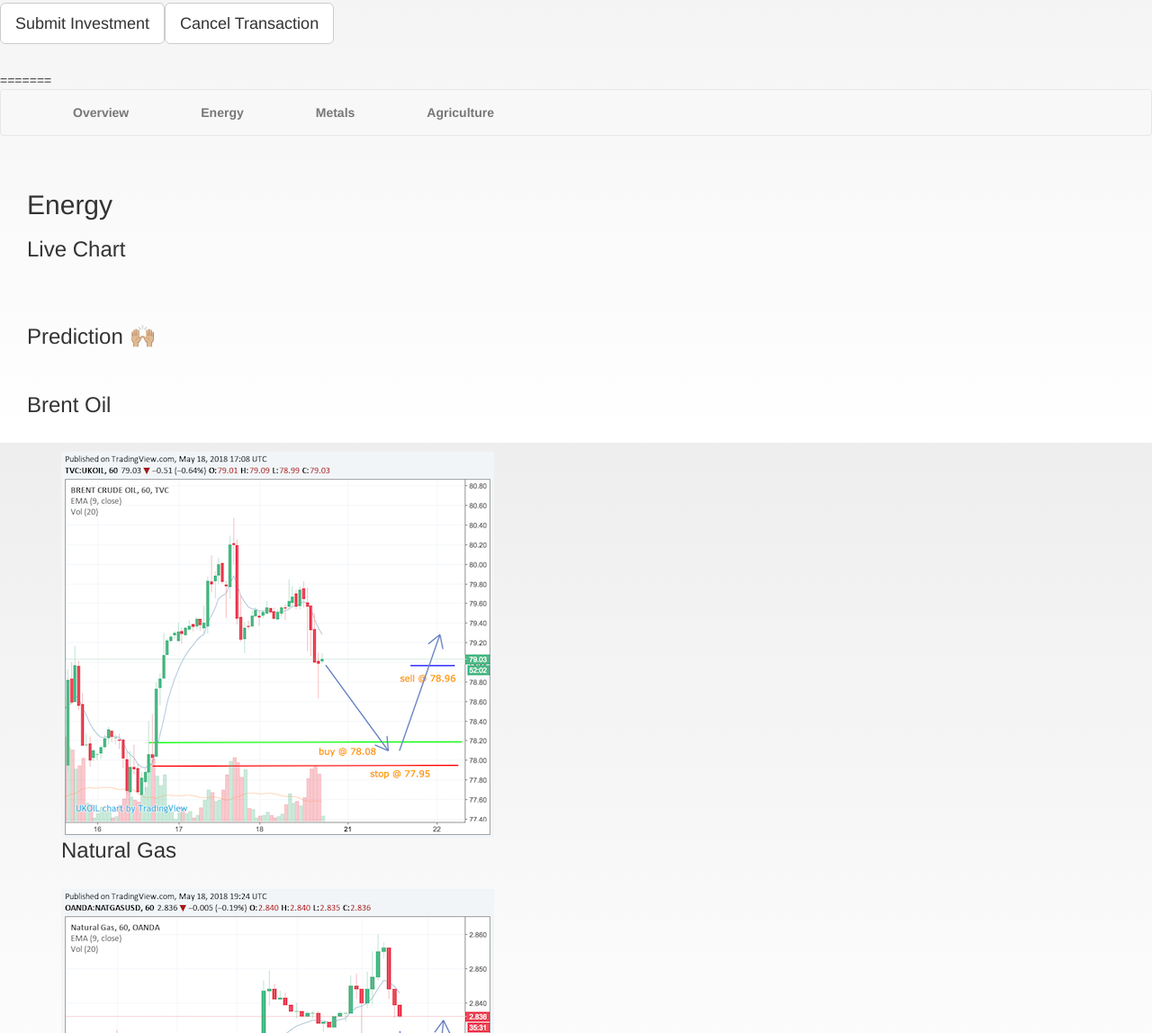
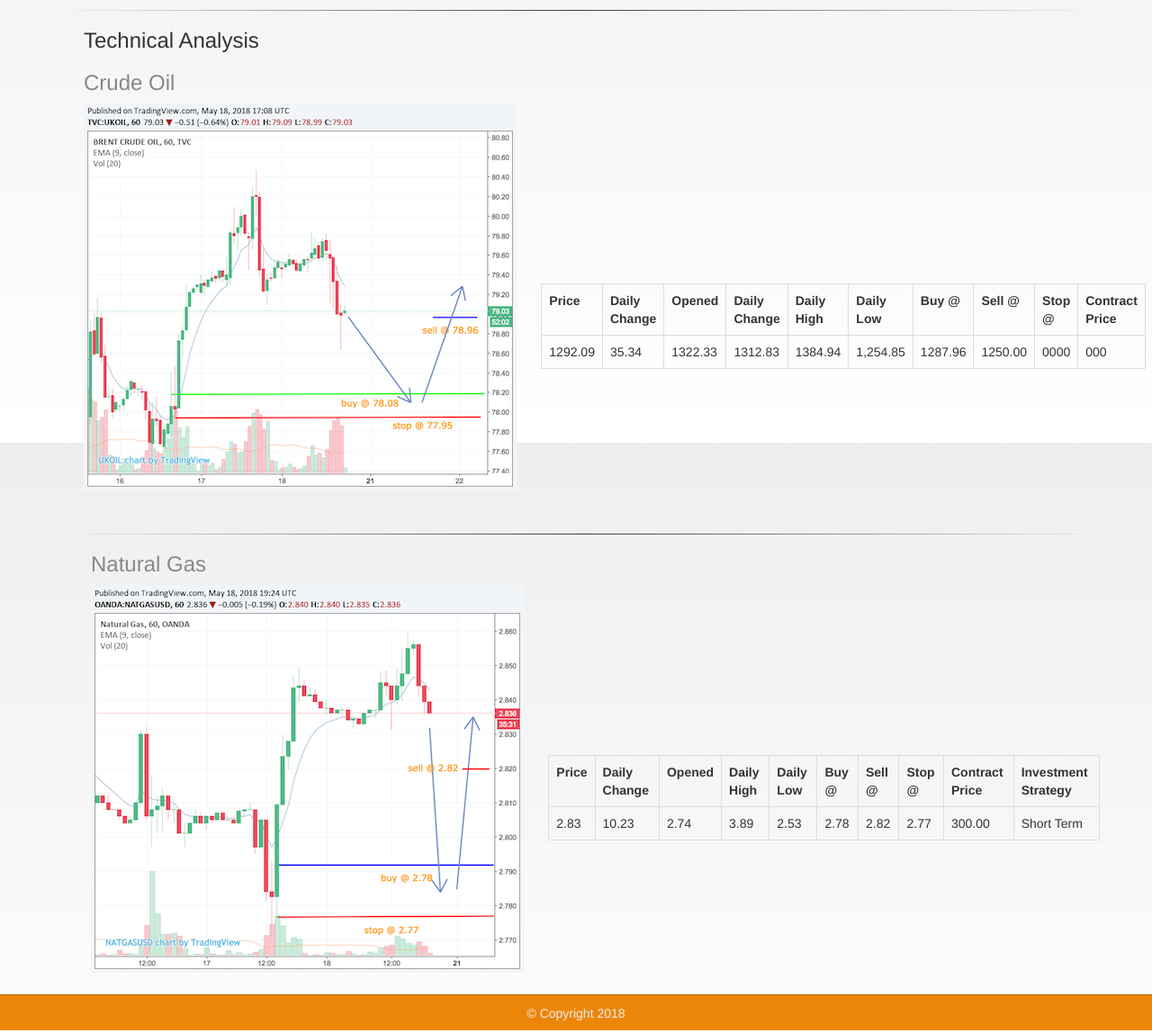
Before and after one commit to Davsip/commodity-market-app, a website: page public/energy.html in a window 1280 px wide. Shown: the part 308-1456 px from the top of the page at 90% size. Drawn offline with nearby package versions, Linux system fonts and the light colour scheme; a script that the page names is missing.

Commit message:
updating energy.html

```diff
--- a/public/assets/css/style.css
+++ b/public/assets/css/style.css
@@ -128,10 +128,11 @@ padding-left: 180px;
   margin-left: 30px;
   color: #888888
 }
-
+/*
 .col-md-5  {
+  border:1px solid red;
 }
-
+*/
 .col-md-7  {
   padding: 180px 0 0 60px;
 }
--- a/public/energy.html
+++ b/public/energy.html
@@ -1,5 +1,4 @@
 <!DOCTYPE html>
-
 <html lang="en">
 <head>
  <meta charset="UTF-8">
@@ -8,139 +7,92 @@
        <link rel="stylesheet" href="https://maxcdn.bootstrapcdn.com/bootstrap/3.3.7/css/bootstrap.min.css" integrity="sha384-BVYiiSIFeK1dGmJRAkycuHAHRg32OmUcww7on3RYdg4Va+PmSTsz/K68vbdEjh4u" crossorigin="anonymous">
        <link rel="stylesheet" href="https://cdnjs.cloudflare.com/ajax/libs/font-awesome/4.7.0/css/font-awesome.min.css">
        <link rel="stylesheet" href="./assets/css/style.css">
-     <title>D2</title>
+        <title>Do4</title>
         </head>
        <body>
          <!-- nav bar  -->
         <header class="navi-bar">
           <h1><span class="logo-char">C</span>OMMODITY <span class="logo-char">M</span>ARKET <span class="fa fa-bar-chart"></span></h1>
-<<<<<<< HEAD
         </header>
-
       <nav class="navbar navbar-default">
         <div class="container-fluid">
           <ul class="nav navbar-nav">
             <li><a href="/"><b>Overview</b></a></li>
             <li class="active"><a href="/energy"><b>Energy</b></a></li>
             <li><a href="/metals"><b>Metals</b></a></li>
-                        <li><a href=/agriculture><b>Agriculture</b></a></li>
+            <li><a href="/agriculture"><b>Agriculture</b></a></li>
           </ul>
         </div>
       </nav>
+   <div class="container-fluid">
+     <!-- headers -->
          <h2 class="main-header"> Energy</h2>
-                      <h3 class="main-header">Live Chart</h3>
-                      <br>
+          <h3 class="sub-header">Live Chart</h3>
+          <!-- Live chart  BEGIN -->
            <div class="tradingview-widget-container">
-                         <div id="tradingview_bb662">
-                         </div>
-
-                          <br>
-                          <br>
-                          <p class="button-container"><a class="btn btn-default btn-lg" href="#" role="button">Submit Investment</a><a class="btn btn-default btn-lg" href="#" role="button">Cancel Transaction</a></p>
+             <div id="tradingview_bb662"></div>
               </div>
               <!-- TradingView Widget END -->
         </div>
-
-
-
         <br>
-        <div class="tradingview-widget-container">
-      <div id="tradingview_bb662">
-=======
-        </header>
-
-            <nav class="navbar navbar-default">
-              <div class="container-fluid">
-                <ul class="nav navbar-nav">
-                  <li><a href="/"><b>Overview</b></a></li>
-                  <li ><a class="active"href="/energy"><b>Energy</b></a></li>
-                  <li><a href="/metals"><b>Metals</b></a></li>
-                  <li><a href=/agriculture><b>Agriculture</b></a></li>
-                </ul>
-              </div>
-            </nav>
-         <br>
- <!-- nav bar  -->
-
-<!-- headers -->
- <h2 class="main-header"> Energy</h2>
-   <h3 class="main-header">Live Chart</h3>
-<!-- Live chart  BEGIN -->
-      <div class="tradingview-widget-container">
-        <div id="tradingview_bb662">
-       </div>
-      </div>
         <!-- TradingView Widget END -->
-     <br><br>
-<!-- TradingView Widget END -->
-<!-- Prediction/information               -->
-   <h3 class="main-header" class="title-information">Prediction 🙌🏼</h3>
-<br>
-
-<!-- Live chart header -->
-  <h3 class="main-header">Brent Oil</h3>
-    <br>
-     <div class="predictions">
+<!-- Prediction/information -->
+        <div class="container">
+            <hr>
+           <h3 class="main-header" class="title-information">Technical Analysis</h3>
+           <h3 class="sub-header">Crude Oil</h3>
            <div class= "row">
-       <div class="container">
-        <div class="col-xs-6">
+         <div class="col-md-5">
             <img src="./assets/img/brent-oil-sc.png" class= "predictions" alt="Gold chart">
             <br>
-        <h3 class="main-header">Natural Gas</h3>
-       <br>
-      <img src="./assets/img/nat-gas-sc .png" class= "predictions" alt="Gold chart">
->>>>>>> 2bed64737cb001687f880d0a0c0155cc6a08ae48
           </div>
- </div>
-</div>
-</div>
-
-<!-- Oil Table  -->
-   <div class="container">
-      <div class="col-md-12">
-         <table>
+<!-- Table  -->
+<div class="col-md-7">
+    <table class="table table-bordered">
          <tr>
             <th>Price</th>
                <th>Daily Change</th>
                <th>Opened</th>
-                  <th>Daily High </th>
+               <th>Daily Change</th>
+             <th>Daily High</th>
            <th>Daily Low</th>
           <th>Buy @</th>
          <th>Sell @</th>
        <th>Stop @</th>
       <th>Contract Price</th>
-        <th>Investment Strategy</th>
     </tr>
  <tr>
-          <td data-column="Price">79.06</td>
-          <td data-column="Daily Change">8.98</td>
-            <td data-column="Opened">79.52</td>
-                 <td data-column="Daily High">78.99</td>
-                     <td data-column="Daily Low">73.55</td>
-                         <td data-column="Buy @">78.08</td>
-                          <td data-column="Sell @">78.96</td>
-                           <td data-column="Stop @">77.95</td>
-                          <td data-column="Contract price ">400.00</td>
-                   <td data-column="Investment Strategy ">Mid Term</td>
+<td data-column="Price">1292.09</td>
+<td data-column="Daily Change">35.34</td>
+<td data-column="Opened">1322.33</td>
+     <td data-column="Daily Change">1312.83</td>
+         <td data-column="Daily High">1384.94</td>
+             <td data-column="Daily Low">1,254.85</td>
+              <td data-column="Buy @">1287.96</td>
+               <td data-column="sell @">1250.00</td>
+              <td data-column="Stop@">0000</td>
+           <td data-column="Contract Price">000</td>
         </tr>
+        <br>
+      </div>
     </table>
   </div>
-<<<<<<< HEAD
-    <script type="text/javascript" src="https://s3.tradingview.com/tv.js"></script>
-    <script src="/app.js" type="text/javascript"></script>
-    <script type="text/javascript" src="https://s3.tradingview.com/tv.js"></script>
-    <script src="https://canvasjs.com/assets/script/canvasjs.min.js"></script>
-    <div class="footer">&copy; Copyright 2018</div>
+  </div>
+  <br>
 
-
-</body>
-</html>
-=======
+  <div class="container">
+      <hr>
+    <h3 class="sub-header">Natural Gas</h3>
+    <div class= "row">
+        <div class="col-md-5">
+            <img src="./assets/img/nat-gas-sc .png" class= "predictions" alt="Gold chart">
+            <br>
           </div>
-<!-- Natural Gas  Table  -->
+          <!-- Table  -->
+          <!-- Oil Table  -->
 <div class="container">
-    <div class="col-md-12">
-       <table>
+    <div class="col-md-7">
+        <table class="table table-bordered">
             <tr>
                 <th>Price</th>
                 <th>Daily Change</th>
@@ -168,9 +120,19 @@
           </table>
         </div>
       </div>
+      </div>
+      </div>
+      </div>
+      <div class="footer">&copy; Copyright 2018</div>
+<!-- <div class="tradingview-widget-container">
+<div id="tradingview_bb662"> -->
+    <script type="text/javascript" src="https://s3.tradingview.com/tv.js"></script>
+    <script src="/app.js" type="text/javascript"></script>
+    <script type="text/javascript" src="https://s3.tradingview.com/tv.js"></script>
+    <script src="https://canvasjs.com/assets/script/canvasjs.min.js"></script>
+       <!--  <p class="button-container"><a class="btn btn-default btn-lg" href="#" role="button">Submit Investment</a><a class="btn btn-default btn-lg" href="#" role="button">Cancel Transaction</a></p> -->
 <script type="text/javascript" src="https://s3.tradingview.com/tv.js"></script>
 <script src="/app.js" type="text/javascript" ></script>
 <script type="text/javascript" src="https://s3.tradingview.com/tv.js"></script>
   </body>
   </html>
->>>>>>> 2bed64737cb001687f880d0a0c0155cc6a08ae48
```
Also changed, not shown: public/agriculture.html (+0 -1 lines), public/metals.html (+1 -1 lines), 2 other files. Lines whose indentation alone changed are shown as unchanged.
